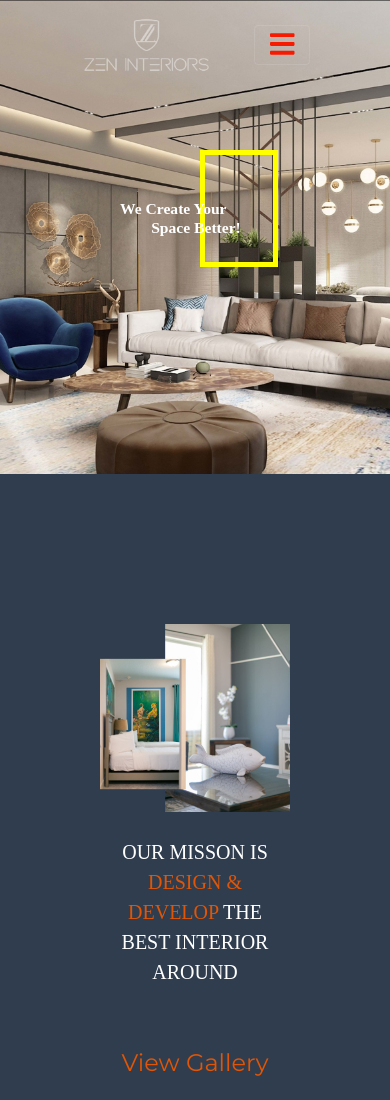
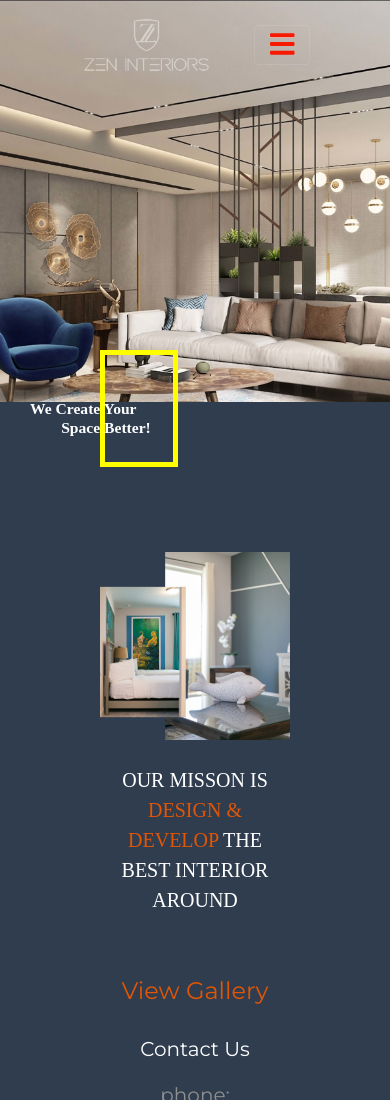
Before and after one commit to yajunfl/zen-old, a plain HTML site: page index.html in a window 390 px wide. Shown: the top 1100 px of the page. Drawn offline with nearby package versions, Linux system fonts and the light colour scheme.

Commit message:
Add files via upload

```diff
--- a/css/styles.css
+++ b/css/styles.css
@@ -266,8 +266,10 @@ a:hover {
     height: 30vw;
     width: 20vw;
     border: 5px solid;
-    /* left: 150px;
-    top: 200px; */
+
+    top: 350px;
+    left:100px;
+
     margin: auto;
 
 
@@ -279,8 +281,8 @@ a:hover {
     color: white;
     font-size:4vw;
     font-weight: bold;
-    top: 200px;
-    left: 100px;
+    top: 400px;
+    left: 10px;
   }
 }
 /* .inex-text-rec {
--- a/index.html
+++ b/index.html
@@ -35,7 +35,7 @@
 
       <!-- Nav Bar -->
 
-      <nav class="navbar navbar-expand-xl navbar-dark">
+      <nav class="navbar navbar-expand-xl navbar-dark" style="padding-bottom: 0px;">
 
         <a class="navbar-brand" href="index.html">
           <img class="navbar-logo" src="images/watermark_logo.png" alt="logo-img">
@@ -49,7 +49,7 @@
 
         <div class="collapse navbar-collapse nav-link" id="navbarTogglerDemo02">
 
-          <ul class="navbar-nav align-items-end ms-auto">
+          <ul class="navbar-nav align-items-end">
             <li class="nav-item">
               <a class="nav-link" href="#">Home</a>
             </li>
```
